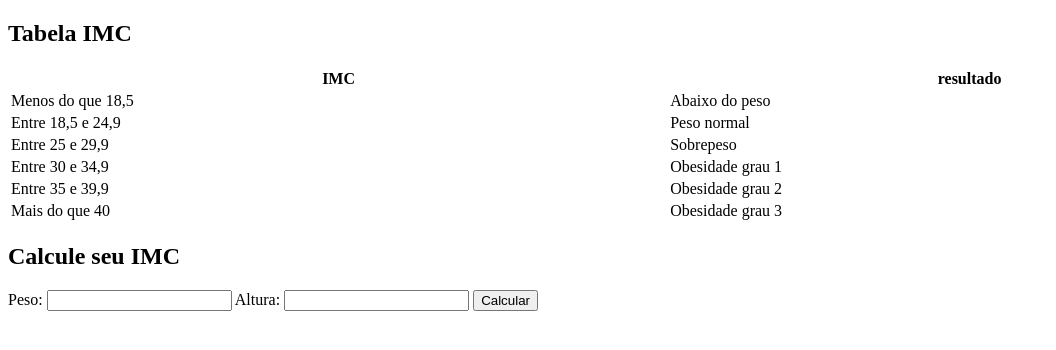
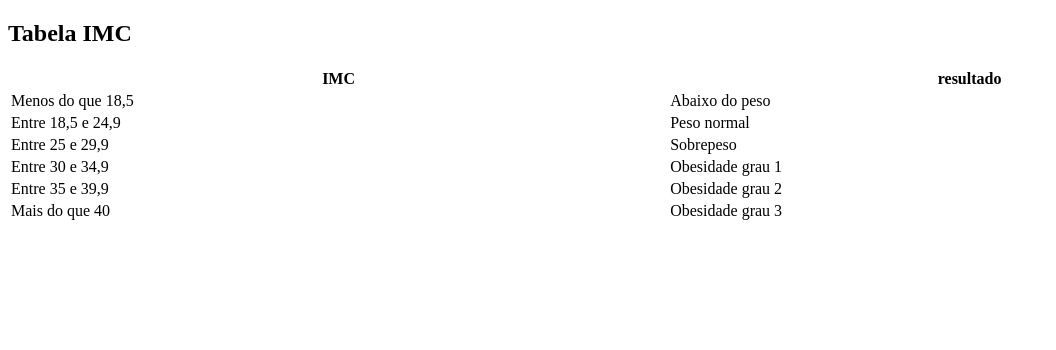
Before and after one commit to bartolomeusantos072/calculo-imc-versao1, a plain HTML site: page index.html in a window 1280 px wide. Shown: the whole page, without its empty margins (0-1056 px from the left). Drawn offline with Linux system fonts and the light colour scheme.

```diff
--- a/index.html
+++ b/index.html
@@ -38,17 +38,7 @@
           <td>Obesidade grau 3</td>
         </tr>
       </table>
-      <h2>Calcule seu IMC</h2>
-      <form id="formIMC" method="get">
 
-        <label for="peso">Peso:</label>
-        <input type="number" id="peso" >
-
-        <label for="altura">Altura:</label>
-        <input type="text" id="altura" >
-        <input type="submit" value="Calcular">
-        <div id="resultado"></div>
-      </form>
     </section>
     <script src="/assets/js/script.js"></script>
 </body>
```
